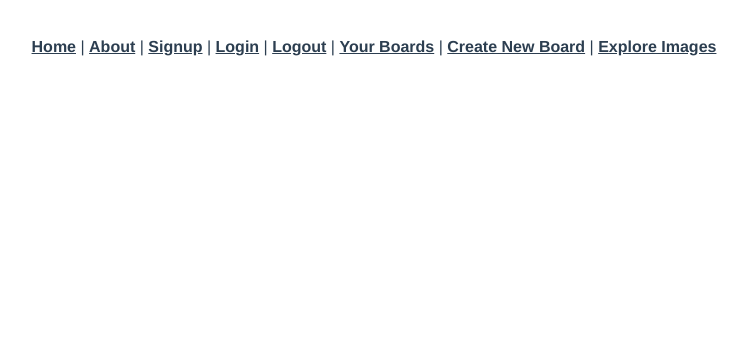
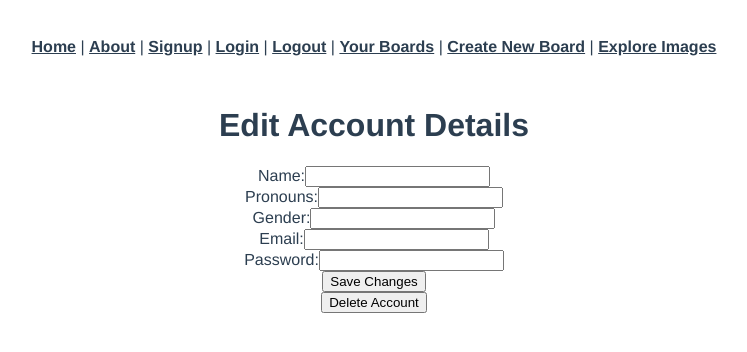
Before and after one commit to merrowragan/capstone_frontend, a Vue app: page /users/1/edit in a window 1280 px wide. Shown: the top 352 px of the page, without its empty margins (266-1013 px from the left). Built offline with nearby package versions, Linux system fonts and the light colour scheme; no server answers.

Commit message:
adds users edit page

```diff
--- a/src/App.vue
+++ b/src/App.vue
@@ -9,7 +9,6 @@
       <router-link to="/boards">Your Boards</router-link> |
       <router-link to="/boards/new">Create New Board</router-link> |
       <router-link to="/images">Explore Images</router-link>
-
 
     </div>
     <router-view/>
--- a/src/router/index.js
+++ b/src/router/index.js
@@ -12,6 +12,7 @@ import BoardsEdit from "../views/BoardsEdit.vue";
 import BoardsShow from "../views/BoardsShow.vue";
 
 import UsersShow from "../views/UsersShow.vue";
+import UsersEdit from "../views/UsersEdit.vue";
 
 import ImagesIndex from "../views/ImagesIndex.vue";
 
@@ -75,6 +76,11 @@ const routes = [
     path: "/images",
     name: "images-index",
     component: ImagesIndex
+  },
+  {
+    path: "/users/:id/edit",
+    name: "users-edit",
+    component: UsersEdit
   }
 ];
 
--- /dev/null
+++ b/src/views/UsersEdit.vue
@@ -0,0 +1,75 @@
+<template>
+  <div class="users-edit">
+    <h1>Edit Account Details</h1>
+    <div class="form-group">
+      <label>Name:</label>
+      <input type="text" class="form-control" v-model="user.name" />
+    </div>
+    <div class="form-group">
+      <div class="form-group">
+        <label>Pronouns:</label>
+        <input type="text" class="form-control" v-model="user.pronouns" />
+      </div>
+      <div class="form-group">
+        <label>Gender:</label>
+        <input type="text" class="form-control" v-model="user.gender" />
+      </div>
+      <div class="form-group">
+        <label>Email:</label>
+        <input type="text" class="form-control" v-model="user.email" />
+      </div>
+      <label>Password:</label>
+      <input type="text" class="form-control" v-model="user.password" /> <br>
+      <button v-on:click="updateUser()">Save Changes</button> <br>
+      <button v-on:click="destroyUser()">Delete Account</button> <br>
+    </div>
+  </div>
+</template>
+
+<style></style>
+
+<script>
+import axios from "axios";
+
+export default {
+  data: function() {
+    return {
+      user: {},
+      errors: [],
+    };
+  },
+  created: function() {
+    axios.get(`/api/users/${this.$route.params.id}`).then((response) => {
+      console.log(response.data);
+      this.user = response.data;
+    });
+  },
+  methods: {
+    updateUser: function() {
+      var params = {
+        name: this.user.name,
+        gender: this.user.gender,
+        pronouns: this.user.pronouns,
+        email: this.user.email
+
+      };
+      axios
+        .patch(`/api/users/${this.user.id}`, params)
+        .then((response) => {
+          this.$router.push(`/users/${this.user.id}`);
+        })
+        .catch((error) => {
+          (this.errors = error.response), data.errors;
+        });
+    },
+    destroyUser: function() {
+      if (confirm("Are you sure you want to delete your account?")) {
+        axios.delete(`/api/users/${this.user.id}`).then((response) => {
+          console.log("User deleted", response.data);
+          this.$router.push("/");
+        });
+      }
+    },
+  },
+};
+</script>
```
